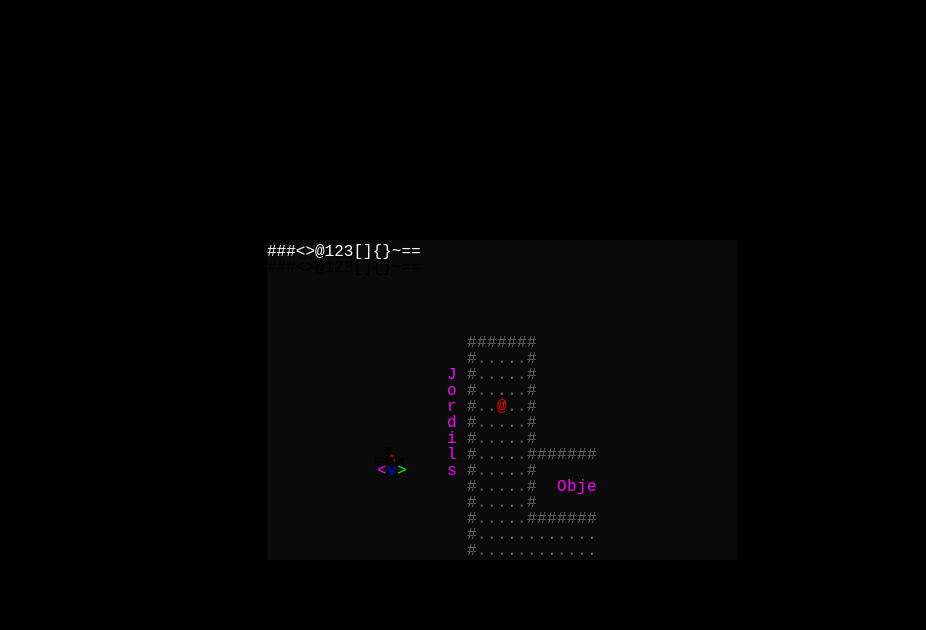
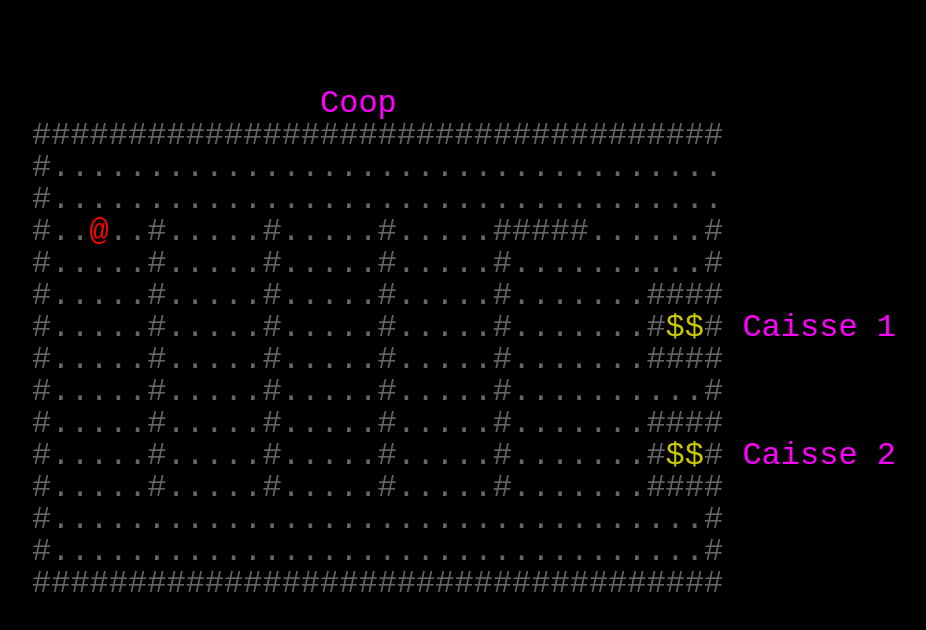
Before and after one commit to wormsparty/wormsparty.github.io, a plain HTML site: page labyrinth/index.html in a window 1280 px wide. Shown: the whole page, without its empty margins (138-1064 px from the left). Drawn offline with Linux system fonts and the light colour scheme.

Commit message:
New stuff, I like it :)

```diff
--- a/labyrinth/index.html
+++ b/labyrinth/index.html
@@ -68,7 +68,7 @@
     }
 
     var all_loaded = function() {
-        var fps = 30;
+        var fps = 3;
         var dt = 1.0 / fps;
 
         $(window).resize(function() {
@@ -102,7 +102,7 @@
         });
 
         setInterval(function() {
-            engine.clear(10, 10, 10);
+            engine.clear(0, 0, 0);
             labyrinth.update(dt);
             labyrinth.draw();
         }, dt * 1000);
--- a/labyrinth/labyrinth.js
+++ b/labyrinth/labyrinth.js
@@ -2,120 +2,77 @@
 
 let Labyrinth = {};
 
-let world_map = "" +
-    '    #######                         ########################              \n' +
-    '    #.....#                         #   #..................#              \n' +
-    '  J #.....#                         # C #..................#              \n' +
-    '  o #.....#                         # o ...................###############\n' +
-    '  r #..@..#                         # o .................................#\n' +
-    '  d #.....#                         # p #................................#\n' +
-    '  i #.....#                         #   #................................#\n' +
-    '  l #.....###############################...................####.........#\n' +
-    '  s #.....#                             #...................#EL#.........#\n' +
-    '    #.....#  Objectif: va à ton bureau  #...................#CA#.........#\n' +
-    '    #.....#                             #...................####.........#\n' +
-    '    #.....###############################................................#\n' +
-    '    #....................................................................#\n' +
-    '    #...................................................####..############\n' +
-    '    #####################################...............#                 \n' +
-    '                                        #...............#                 \n' +
-    '                                        #...............#                 \n' +
-    '                                        #...............#                 \n' +
-    '                                        #...............#                 \n' +
-    '                                        #...............#                 \n' +
-    '                                        #...............####..############\n' +
-    '                                        #.................~~~~~~~........#\n' +
-    '                                        #..................~~~~..........#\n' +
-    '                                        ##################################\n';
+let outside_map = "" +
+    '#######                         ########################              \n' +
+    '#.....#                         #   #..................#              \n' +
+    '#.....#                         # C #..................#              \n' +
+    '#.....#                         # o ...................###############\n' +
+    '#.....# Jordils                 # o .................................#\n' +
+    '#.....#                         # p #................................#\n' +
+    '#.....#                         #   #................................#\n' +
+    '#.....###############################...................####.........#\n' +
+    '#.....#                             #...................#EL#.........#\n' +
+    '#.....#  Objectif: va à ton bureau  #...................#CA#.........#\n' +
+    '#.....#                             #...................####.........#\n' +
+    '#.....###############################................................#\n' +
+    '#....................................................................#\n' +
+    '#...................................................####..############\n' +
+    '#####################################...............#                 \n' +
+    '                                    #...............#                 \n' +
+    '                                    #...............#                 \n' +
+    '                                    #...............#                 \n' +
+    '                                    #...............#                 \n' +
+    '                                    #...............#                 \n' +
+    '                                    #...............####..############\n' +
+    '                                    #.................~~~~~~~........#\n' +
+    '                                    #..................~~~~..........#\n' +
+    '                                    ##################################\n';
 
-let btn_up   =  [118, 207, 9, 10],
+let coop_map = "" +
+    '               Coop                          \n' +
+    '####################################         \n' +
+    '#...................................         \n' +
+    '#...................................         \n' +
+    '#.....#.....#.....#.....#####......#         \n' +
+    '#.....#.....#.....#.....#..........#         \n' +
+    '#.....#.....#.....#.....#.......####         \n' +
+    '#.....#.....#.....#.....#.......#$$# Caisse 1\n' +
+    '#.....#.....#.....#.....#.......####         \n' +
+    '#.....#.....#.....#.....#..........#         \n' +
+    '#.....#.....#.....#.....#.......####         \n' +
+    '#.....#.....#.....#.....#.......#$$# Caisse 2\n' +
+    '#.....#.....#.....#.....#.......####         \n' +
+    '#..................................#         \n' +
+    '#..................................#         \n' +
+    '####################################         \n';
+
+let current_map = coop_map;
+
+/*let btn_up   =  [118, 207, 9, 10],
     btn_down =  [118, 217, 9, 10],
     btn_right = [128, 217, 9, 10],
-    btn_left =  [108, 217, 9, 10];
-
-function mark_map(handle, newpx, newpy)
-{
-    handle.map_visitations[newpy * handle.map_length + newpx] = true;
-
-    let depth_of_view = 8;
-
-    for(let y = 1; y <= depth_of_view; y++)
-    {
-        if (newpy + y < world_map.length)
-            handle.map_visitations[(newpy+y) * handle.map_length + newpx] = true;
-
-        if (newpy - y >= 0)
-            handle.map_visitations[(newpy-y) * handle.map_length + newpx] = true;
-    }
-
-    for(let x = 1; x <= depth_of_view; x++)
-    {
-      if (newpx + x < handle.map_length)
-          handle.map_visitations[newpy * handle.map_length + newpx+x] = true;
-
-      if (newpx - x >= 0)
-          handle.map_visitations[newpy * handle.map_length + newpx-x] = true;
-
-      for(let y = 1; y <= depth_of_view; y++)
-      {
-        if (newpy + y < handle.map_height)
-        {
-            if (newpx + x < handle.map_length)
-                handle.map_visitations[(newpy+y) * handle.map_length + newpx+x] = true;
-
-            if (newpx - x >= 0)
-                handle.map_visitations[(newpy+y) * handle.map_length + newpx-x] = true;
-        }
-
-        if (newpy - y >= 0)
-        {
-          if (newpx + x < handle.map_length)
-              handle.map_visitations[(newpy-y) * handle.map_length + newpx+x] = true;
-
-          if (newpx - x >= 0)
-              handle.map_visitations[(newpy-y) * handle.map_length + newpx-x] = true;
-        }
-      }
-    }
-}
+    btn_left =  [108, 217, 9, 10];*/
 
 Labyrinth.new = function(engine) {
-    let splitted_map = world_map.split('\n');
+    let splitted_map = current_map.split('\n');
 
     let map_length = splitted_map[0].length,
         map_height = splitted_map.length;
 
     let handle = {
-        was_up: 0,
         up: 0,
-        was_down: 0,
         down: 0,
-        was_left: 0,
         left: 0,
-        was_right: 0,
         right: 0,
         px: 0,
         py: 0,
-        map_visitations: new Array(map_length * map_height),
         engine: engine,
         map_length: map_length,
         map_height: map_height
     };
 
-    for(let y = 0; y < map_height; y++)
-    {
-        for(let x = 0; x < map_length; x++)
-        {
-            handle.map_visitations[y * map_length + x] = false;
-
-            if (world_map[y * (map_length + 1) + x] === '@') {
-                handle.px = x;
-                handle.py = y;
-            }
-        }
-    }
-
-    mark_map(handle, handle.px, handle.py);
+    handle.px = 3;
+    handle.py = 4;
 
     function test_new_position(newpx, newpy)
     {
@@ -124,7 +81,7 @@ Labyrinth.new = function(engine) {
             if (newpx >= 0 && newpx < map_length
              && newpy >= 0 && newpy < map_height)
             {
-                let newval = world_map[newpy * (map_length + 1) + newpx];
+                let newval = current_map[newpy * (map_length + 1) + newpx];
 
                 if (newval !== '#')
                     return true;
@@ -138,78 +95,84 @@ Labyrinth.new = function(engine) {
         let newpx = handle.px;
         let newpy = handle.py;
 
-        if (handle.up && !handle.was_up)
+        if (handle.up)
             newpy -= 1;
 
-        if (handle.down && !handle.was_down)
+        if (handle.down)
             newpy += 1;
 
-        if (handle.left && !handle.was_left)
+        if (handle.left)
             newpx -= 1;
 
-        if (handle.right && !handle.was_right)
+        if (handle.right)
             newpx += 1;
 
         if (test_new_position(newpx, newpy)) {
             handle.px = newpx;
             handle.py = newpy;
-            mark_map(handle, newpx, newpy);
+        } else if (test_new_position(newpx, handle.py) && newpx !== handle.px) {
+            handle.px = newpx;
+        } else if (test_new_position(handle.px, newpy) && newpy !== handle.py) {
+            handle.py = newpy;
         }
-
-        handle.was_up = handle.up;
-        handle.was_down = handle.down;
-        handle.was_left = handle.left;
-        handle.was_right = handle.right;
     };
 
     handle.draw = function() {
-        let number_of_visible_blocs = 10;
+        for(let y = 0; y < handle.map_height; y++)
+        {
+            for(let x = 0; x < handle.map_length;)
+            {
+                let length = 0;
+                let val = current_map[y * (map_length + 1) + x];
+                let str = "";
 
-        for(let y = -number_of_visible_blocs; y < number_of_visible_blocs; y++)
-        {
-            for(let x = -number_of_visible_blocs; x < number_of_visible_blocs; x++)
-            {
-                let px = x + handle.px;
-                let py = y + handle.py;
-
-                if (px < 0 || px >= map_length
-                 || py < 0 || py >= map_height) {
-                   continue;
+                if (val === undefined)
+                {
+                    x++;
+                    continue;
                 }
 
-                let val = world_map[py * (map_length + 1) + px];
-                let xx = handle.engine.reference_width / 2 + 10 * (px - handle.px) - 5;
-                let yy = handle.engine.reference_height / 2 + 16 * (py - handle.py) - 5;
+                while(true)
+                {
+                    length++;
+                    str += val;
 
-                if (val === '@')
-                    val = '.';
+                    if (x === handle.px && y === handle.py
+                     || x + length === handle.px && y === handle.py)
+                        break;
 
-                if (px === handle.px && py === handle.py)
-                    handle.engine.text('@', xx, yy, 16, 256, 0, 0);
-//                else if (!handle.map_visitations[py * map_length + px])
-  //                  handle.engine.tex(xx, yy, 10, 10, 20, 20, 20);
+                    if (current_map[y * (map_length + 1) + x + length] !== val)
+                        break;
+                }
+
+                let xx = 9.6 * x;
+                let yy = 16 * y;
+
+                if (x === handle.px && y === handle.py)
+                    handle.engine.text('@', xx, yy, 16, 255, 0, 0);
                 else if (val === '#')
-                    handle.engine.text(val, xx, yy, 16, 100, 100, 100);
+                    handle.engine.text(str, xx, yy, 16, 100, 100, 100);
                 else if (val === '.')
-                    handle.engine.text(val, xx, yy, 16, 100, 100, 100);
+                    handle.engine.text(str, xx, yy, 16, 100, 100, 100);
                 else if (val === '~')
-                    handle.engine.text(val, xx, yy, 16, 200, 200, 200);
+                    handle.engine.text(str, xx, yy, 16, 200, 200, 200);
+                else if (val === '$')
+                    handle.engine.text(str, xx, yy, 16, 200, 200, 0);
                 else
-                    handle.engine.text(val, xx, yy, 16, 255, 0, 255);
+                    handle.engine.text(str, xx, yy, 16, 255, 0, 255);
+
+                x += length;
             }
         }
 
-        handle.engine.rect(btn_up[0], btn_up[1], btn_up[2], btn_up[3], 5, 5, 5);
+        /*     handle.engine.rect(btn_up[0], btn_up[1], btn_up[2], btn_up[3], 5, 5, 5);
         handle.engine.text('^', btn_up[0] + 2, btn_up[1] + 3, 16, 255, 0, 0);
         handle.engine.rect(btn_right[0], btn_right[1], btn_right[2], btn_right[3], 5, 5, 5);
         handle.engine.text('>', btn_right[0] + 2, btn_right[1] + 2, 16, 0, 255, 0);
         handle.engine.rect(btn_down[0], btn_down[1], btn_down[2], btn_down[3], 5, 5, 5);
         handle.engine.text('v', btn_down[0] + 2, btn_down[1] + 2, 16, 0, 0, 255);
         handle.engine.rect(btn_left[0], btn_left[1], btn_left[2], btn_left[3], 5, 5, 5);
-        handle.engine.text('<', btn_left[0] + 2, btn_left[1] + 2, 16, 255, 0, 255);
-
-        handle.engine.text("###<>@123[]{}~==", 0, 0, 16, 255, 255, 255);
-        handle.engine.text("###<>@123[]{}~==", 0, 16, 16, 0, 0, 0);
+        handle.engine.text('<', btn_left[0] + 2, btn_left[1] + 2, 16, 255, 0, 255);*/
     };
 
     function is_inside(handle, x, y, btn) {
@@ -232,14 +195,14 @@ Labyrinth.new = function(engine) {
     }
 
     handle.click = function(x, y) {
-        if (is_inside(handle, x, y, btn_left))
+/*        if (is_inside(handle, x, y, btn_left))
             try_move(handle.px - 1, handle.py);
         else if (is_inside(handle, x, y, btn_right))
             try_move(handle.px + 1, handle.py);
         else if (is_inside(handle, x, y, btn_down))
             try_move(handle.px, handle.py + 1);
         else if (is_inside(handle, x, y, btn_up))
-            try_move(handle.px, handle.py - 1);
+            try_move(handle.px, handle.py - 1);*/
     };
 
     return handle;
--- a/static/engine/canvas2d.js
+++ b/static/engine/canvas2d.js
@@ -148,16 +148,16 @@ Canvas2D.new = function(canvas, reference_width, reference_height, click) {
 
     handle.text = function(str, x, y, s, r, g, b) {
         handle.ctx.fillStyle = 'rgba(' + r + ',' + g + ',' + b + ', 1)';
-        handle.ctx.font = (s * handle.scaleFactor) + 'px inconsola, monospace';
+        handle.ctx.font = s + 'px inconsola, monospace';
+
+        handle.ctx.save();
+        handle.ctx.translate(handle.margin_left, handle.margin_top);
+        handle.ctx.scale(handle.scaleFactor, handle.scaleFactor);
 
         let coord = handle.get_coordinate(x, y + s, 0, 0);
 
-        coord.x = handle.margin_left + coord.x * handle.scaleFactor;
-        coord.y = handle.margin_top + coord.y * handle.scaleFactor;
-        coord.w = coord.w * handle.scaleFactor;
-        coord.h = coord.h * handle.scaleFactor;
-
         handle.ctx.fillText(str, coord.x, coord.y);
+        handle.ctx.restore();
     };
 
     handle.clear = function(r, g, b) {
--- a/static/engine/engine.js
+++ b/static/engine/engine.js
@@ -48,6 +48,7 @@ Engine.new = function(descriptor, click) {
         rotate: false
     };
 
+    handle.canvas.focus();
     handle.audio = WebAudio.new();
 
     if (!handle.audio) {
@@ -169,7 +170,7 @@ Engine.new = function(descriptor, click) {
             zoom = Math.floor(zoom_h);
         }
 
-        //if (zoom < 1)
+        if (zoom < 1)
           zoom = 1;
 
         var borderx, bordery, ajustementx, ajustementy;
```
